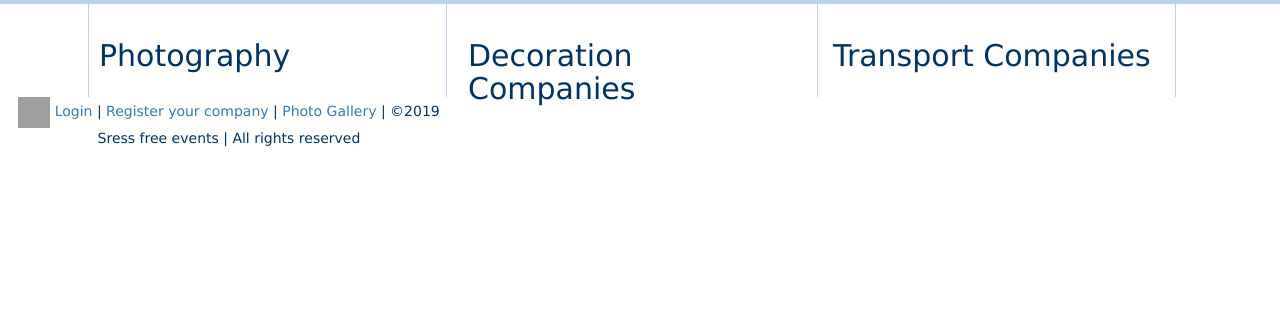
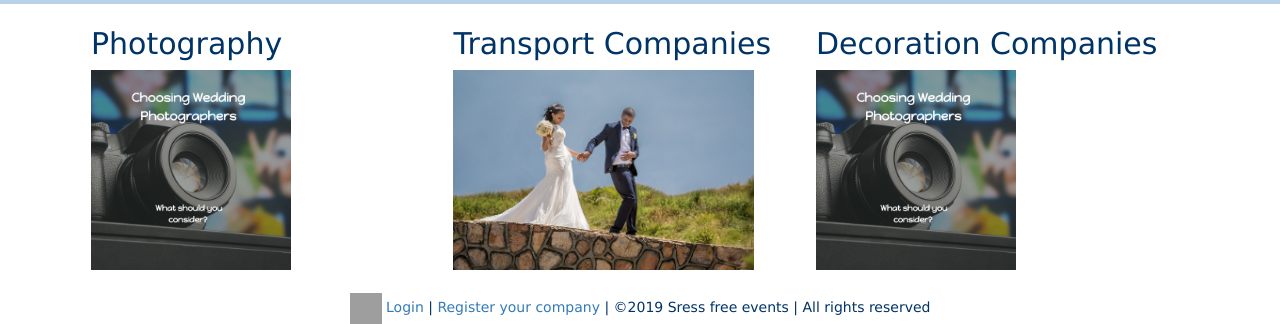
Before and after one commit to Nnamiggo/Final-project, a PHP site: page / in a window 1280 px wide. Shown: the part 609-933 px from the top of the page. Before the commit the page ends 756 px from the top, so only its background shows below. Run offline with PHP 8.4, Linux system fonts and the light colour scheme; grey boxes are pictures that could not be loaded.

Commit message:
editing files

```diff
--- a/css/styles.css
+++ b/css/styles.css
@@ -81,30 +81,11 @@ these make the slideshow work
 	margin-left: 88px;
 	text-align: left;}
 
-.home_page #page_content #service1 {
-	float: left; /* since this element is floated, a width must be given */
-	width: 33%; /* the actual width of this div, in standards-compliant browsers, or standards mode in Internet Explorer will include the padding and border in addition to the width */
-	padding: 15px 10px 15px 10px;
-	border-right: 1px double #b9d2e8;
-	border-left: 1px solid #b9d2e8;
-
-}
-.home_page #page_content #service2 {
-	float: right; /* since this element is floated, a width must be given */
-	width: 33%; /* the actual width of this div, in standards-compliant browsers, or standards mode in Internet Explorer will include the padding and border in addition to the width */
-	padding: 15px; /* top and bottom padding create visual space within this div */
-	border-left: 1px solid #b9d2e8;
-	border-right: 1px double #b9d2e8;
-
-}
-
-.home_page #page_content #service3 {
-	float: right; /* since this element is floated, a width must be given */
-	width: 33%; /* the actual width of this div, in standards-compliant browsers, or standards mode in Internet Explorer will include the padding and border in addition to the width */
-	padding: 15px 10px; /* top and bottom padding create visual space within this div */
-
-
-}
+	#page_content{
+   display: grid; grid-template-columns: 33% 33% 33%; grid-template-rows: auto;
+   justify-content: space-between; padding: 3px;
+ }
+#page_content #service1 img, #page_content #service2 img, #page_content #service3 img{height: 200px;}
 
 #container #footer {
 	padding: 0 10px 0 20px; /* this padding matches the left alignment of the elements in the divs that appear above it. */
--- a/index.html
+++ b/index.html
@@ -76,18 +76,18 @@
 
       <div id="service1">
         <h2> Photography</h2>
-        <img src="" />
+        <img src="images/2.jpg" />
       </div>
 
 
       <div id="service2">
         <h2>Transport Companies</h2>
-        <img src="" />
+        <img src="images/4.jpg" />
       </div>
 
       <div id="service3">
         <h2>Decoration Companies</h2>
-        <img src="" />
+        <img src="images/2.jpg" />
       </div>
 
       <!-- This clearing element should immediately follow the #mainContent div in order to force the #container div to contain all child floats -->
@@ -99,7 +99,6 @@
         <img src="../imgs/logo.png" width="32" height="31" />
         <a href="">Login </a> |
         <a href="">Register your company </a> |
-        <a href="">Photo Gallery </a> |
         &copy;2019 Sress free events | All rights reserved
       </span>
       <!-- end #footer -->
```
Also changed, not shown: images/how-to-choose-a-wedding-videographer-afrocosmopolitan.com-wedding-filmimg.jpg (added), images/images.jpeg (added), images/logo.png (added), js/scripts.js (line endings or trailing spaces).
